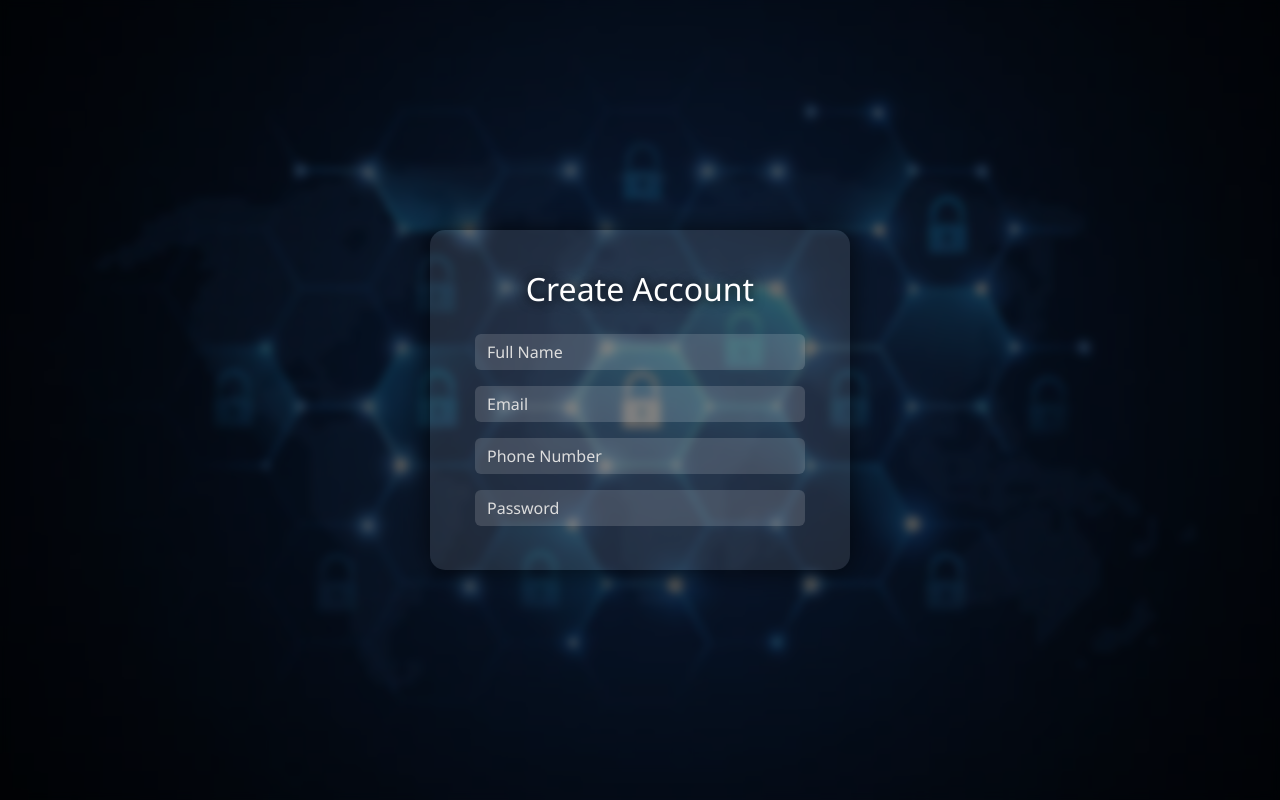
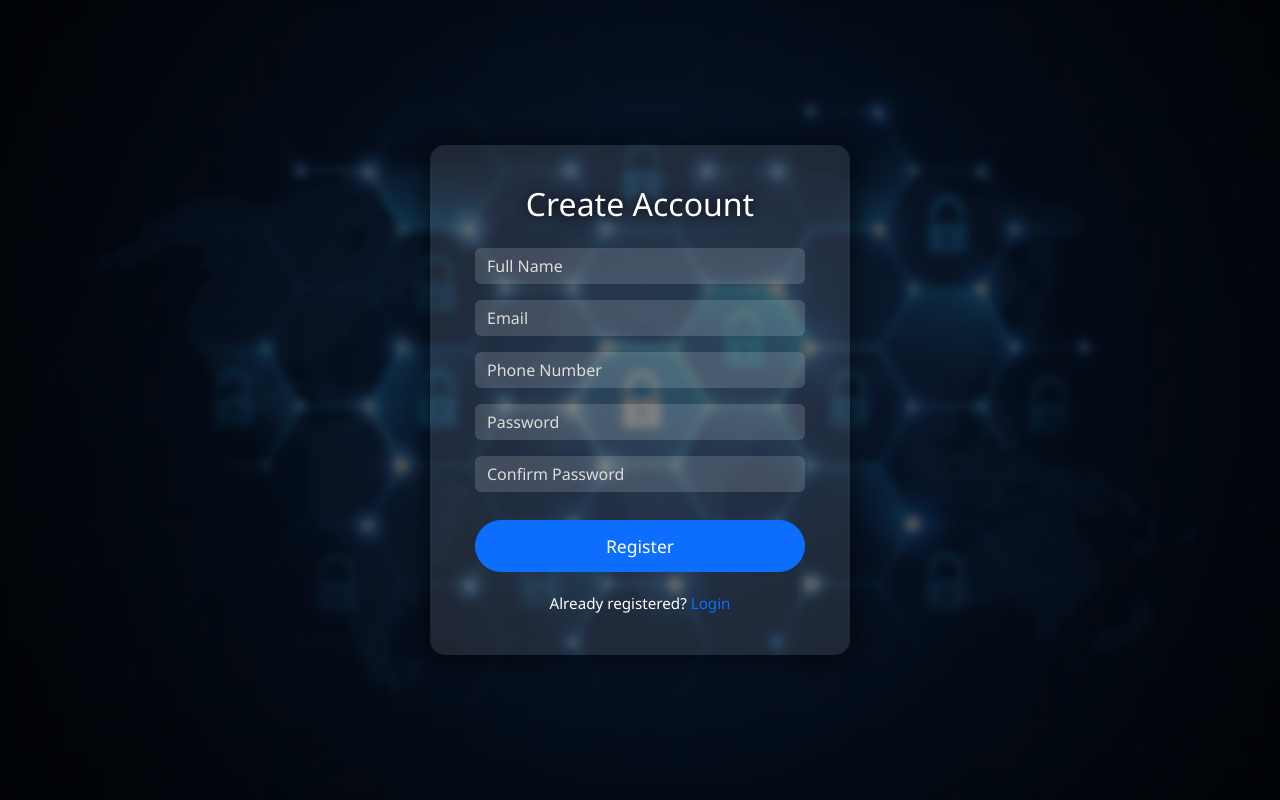
Before and after one commit to kishan2006-hub/authentication-based-web-application, a plain HTML site: page frontend/register.html in a window 1280 px wide. Drawn offline with nearby package versions, Linux system fonts and the light colour scheme.

Commit message:
Update register.html

```diff
--- a/frontend/register.html
+++ b/frontend/register.html
@@ -143,17 +143,17 @@
       <input id="password" type="password" class="form-control mb-1 mt-3" placeholder="Password">
       <small id="passwordError" class="text-danger d-none">Password is required</small>
 
-      <!-- <input id="confirm_password" type="password" class="form-control mb-1 mt-3" placeholder="Confirm Password">
+      <input id="confirm_password" type="password" class="form-control mb-1 mt-3" placeholder="Confirm Password">
       <small id="confirmPasswordError" class="text-danger d-none">Confirm Password is required</small>
 
       <button onclick="register()" class="btn btn-primary btn-custom mt-4">
         Register
-      </button> -->
+      </button>
 
-      <!-- <div class="login-link">
+      <div class="login-link">
         Already registered?
         <a href="login.html">Login</a>
-      </div> -->
+      </div>
     </div>
   </div>
   <div id="toast" class="toast-success">
```
